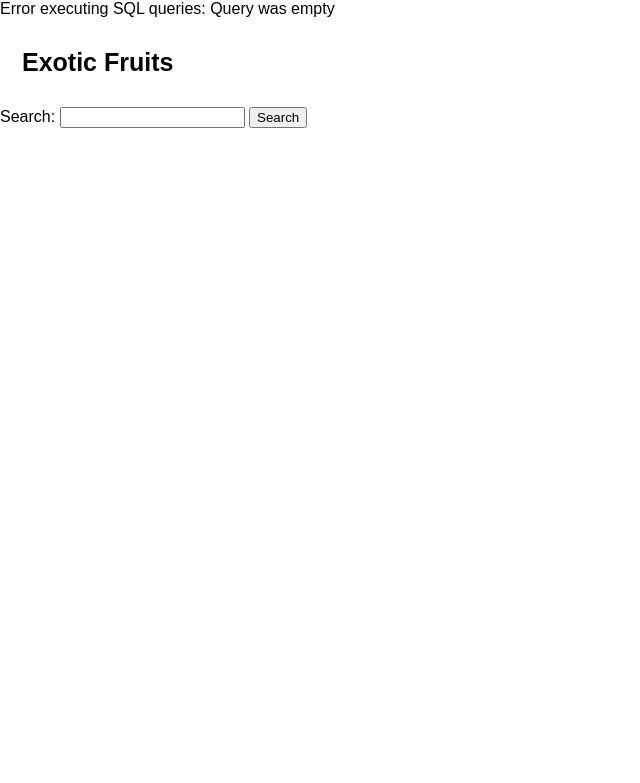
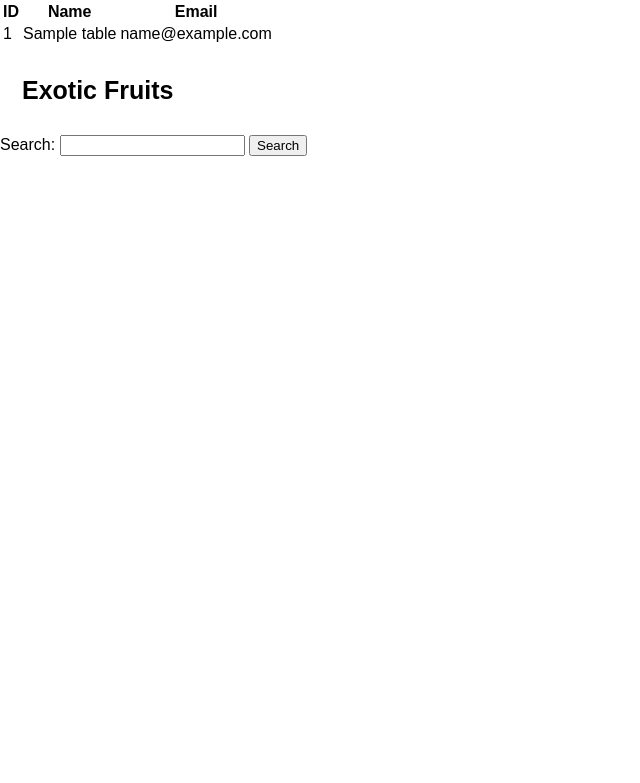
Before and after one commit to tatianaalexiss/Fruitsforsell, a PHP site: page / in a window 1280 px wide. Shown: the top 783 px of the page, without its empty margins (0-640 px from the left). Run offline with PHP 8.4, Linux system fonts and the light colour scheme; tables that the repository leaves empty or names only in its code hold one stand-in row (values such as "Sample post"); data that the repository does not hold is empty.

Commit message:
Update DPH.in.php

```diff
--- a/DPH.in.php
+++ b/DPH.in.php
@@ -12,11 +12,29 @@ if (!$conn) {
   die("Connection failed: " . mysqli_connect_error());
 }
 
-$sql_queries = $_POST['sql_queries'];
+$result = mysqli_query($conn, "SELECT * FROM your_table");
 
-if (mysqli_multi_query($conn, $sql_queries)) {
-  echo "SQL queries executed successfully";
-} else {
-  echo "Error executing SQL queries: " . mysqli_error($conn);
-}
 ?>
+
+<table>
+  <thead>
+    <tr>
+      <th>ID</th>
+      <th>Name</th>
+      <th>Email</th>
+    </tr>
+  </thead>
+  <tbody>
+    <?php while ($row = mysqli_fetch_assoc($result)) { ?>
+      <tr>
+        <td><?php echo $row['id']; ?></td>
+        <td><?php echo $row['name']; ?></td>
+        <td><?php echo $row['email']; ?></td>
+      </tr>
+    <?php } ?>
+  </tbody>
+</table>
+
+<?php
+mysqli_close($conn);
+?>
```
